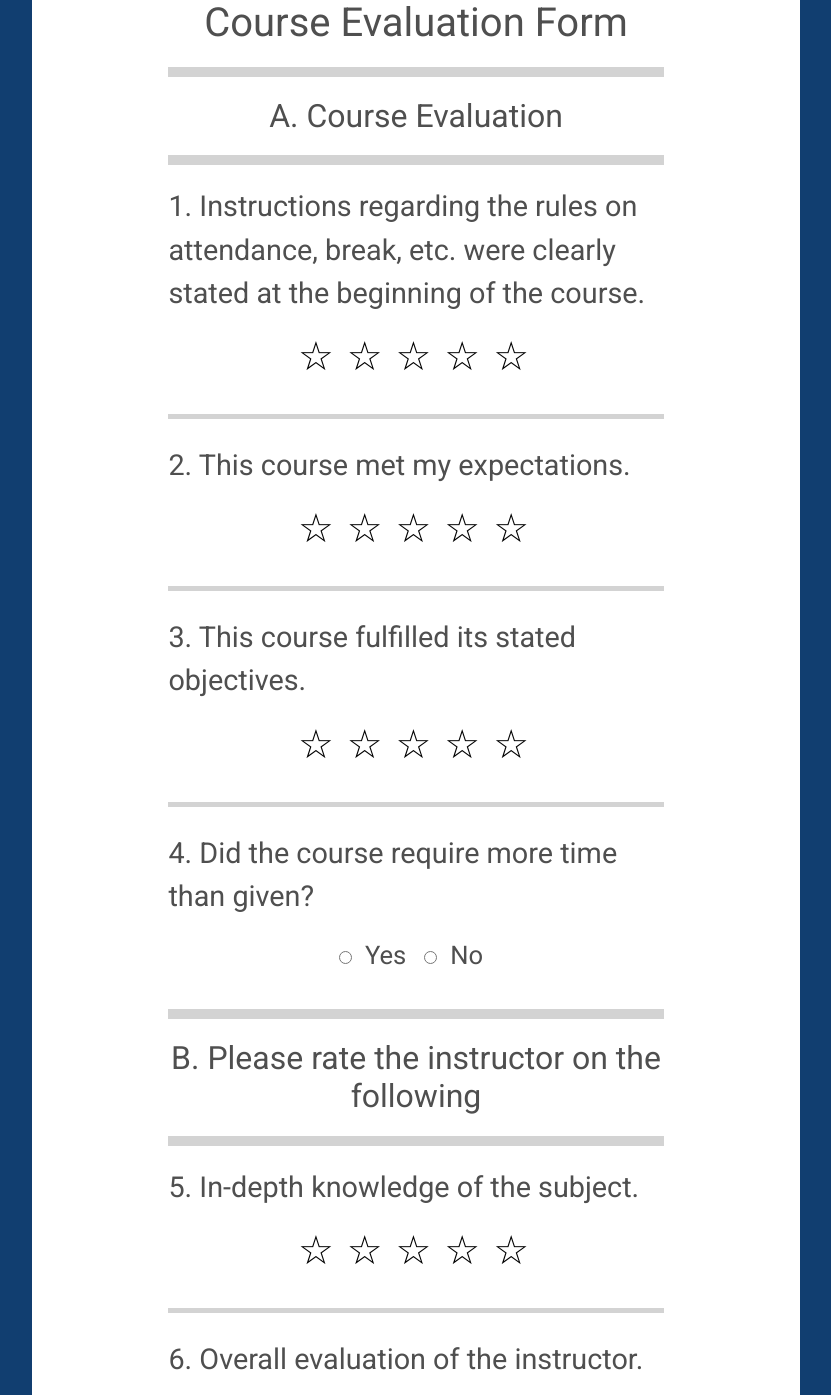
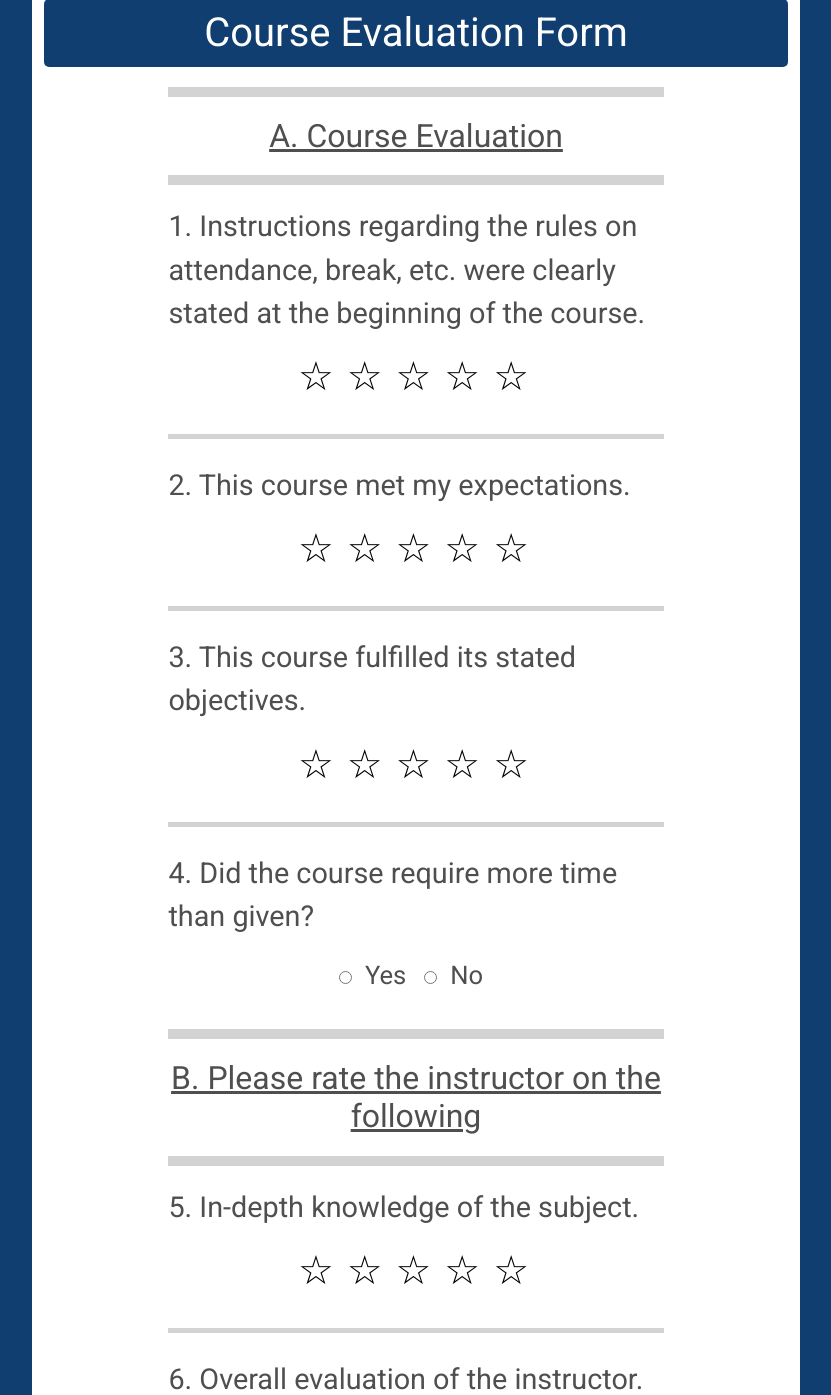
Before and after one commit to gabegomez000/miamireSurveyFormProject, a Flask app: page / in a window 1280 px wide. Shown: the part 301-1696 px from the top of the page, without its empty margins (224-1055 px from the left). Run offline with Flask 3, Linux system fonts and the light colour scheme.

Commit message:
Form Header change
Adjusted the display of the survey form header to make it stand out more.

```diff
--- a/static/styles.css
+++ b/static/styles.css
@@ -7,6 +7,22 @@ p {
 h1 {
     font-family: 'Roboto', sans-serif;
     margin: 0;
+    color: white;
+}
+
+.rounded-box {
+  border-radius: 5px;
+  background-color: #113e70;
+  padding: 10px;
+}
+
+h1.rounded-box {
+  margin-bottom: 0;
+}
+
+
+h2 {
+  text-decoration: underline;
 }
 
 .hr-top {
--- a/templates/survey.html
+++ b/templates/survey.html
@@ -38,7 +38,7 @@
                     <img src="/static/images/miamirelogo.png" class="img-fluid" alt="Header Image" />
                 </div>
 
-                <h1>Course Evaluation Form</h1>
+                <h1 class="rounded-box">Course Evaluation Form</h1>
                 <div class="survey-form">
                     <form action="/" method="post">
                         <!-- Hidden Field for identifier -->
```
